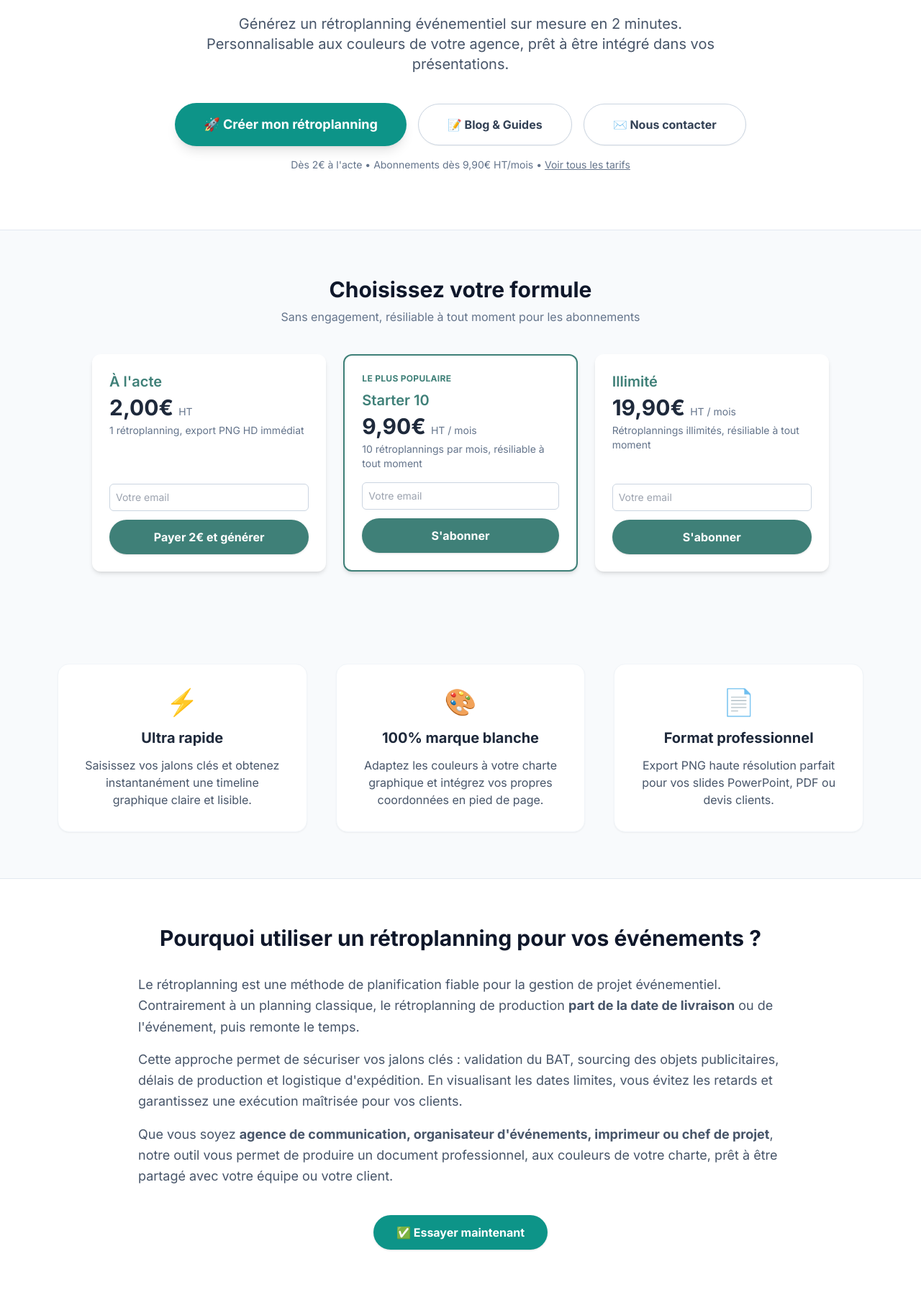
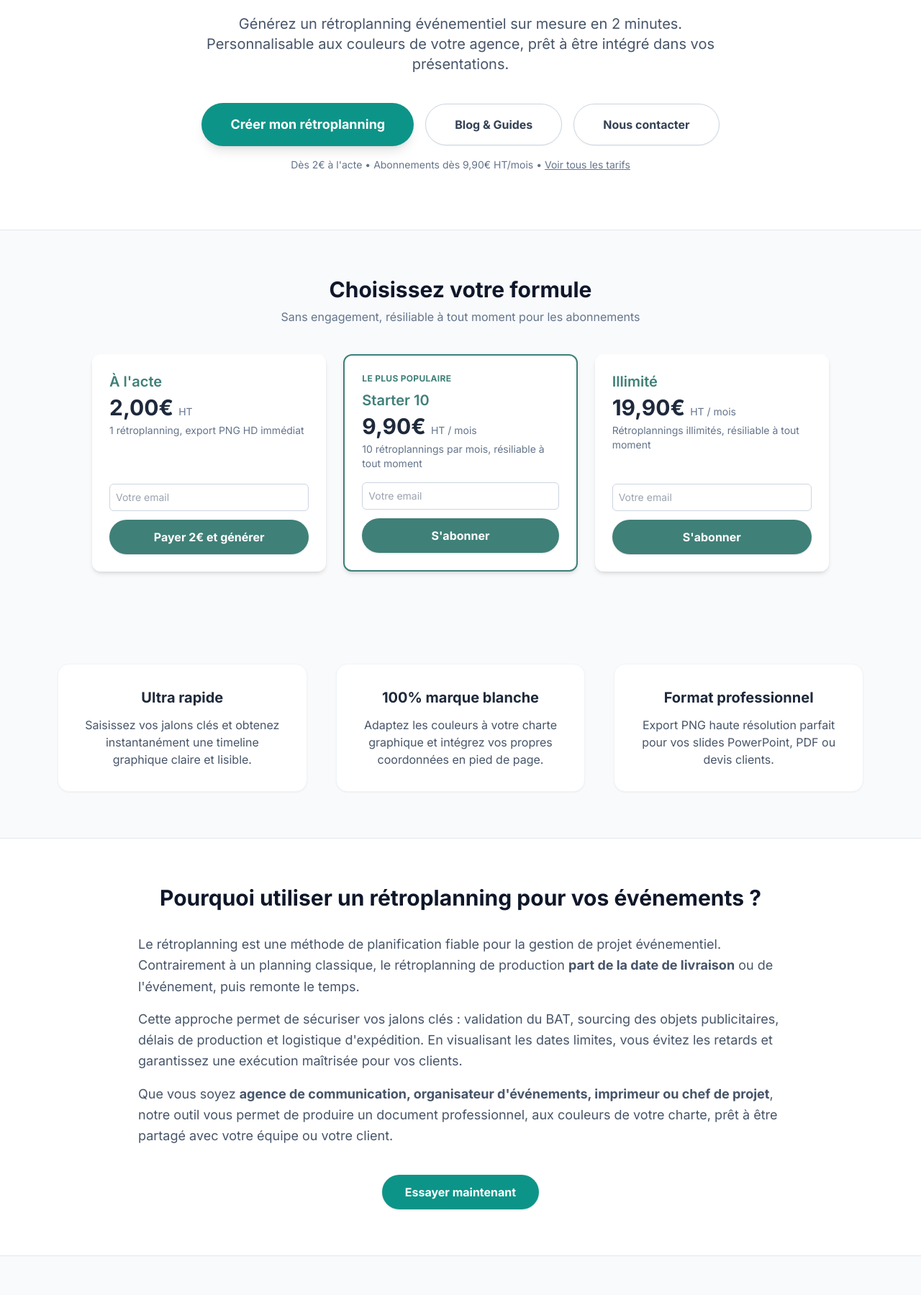
Before and after one commit to Omnipub/Retroplanning, a Flask app: page / in a window 1280 px wide. Shown: the part 205-2004 px from the top of the page at 72% size. Run offline with Flask 3, Linux system fonts and the light colour scheme; parts of the project's set-up code (start-up, migrations or seed data) failed here and were passed over; some libraries are stand-ins or nearby versions.

Commit message:
Update landing.html

```diff
--- a/templates/landing.html
+++ b/templates/landing.html
@@ -121,17 +121,17 @@
 
                 <a href="/modeles"
                    class="inline-block bg-teal-600 hover:bg-teal-700 text-white font-bold py-4 px-10 rounded-full shadow-lg transition transform hover:scale-105 text-lg">
-                    🚀 Créer mon rétroplanning
+                    Créer mon rétroplanning
                 </a>
 
                 <a href="/blog"
                    class="inline-block bg-white hover:bg-slate-100 text-slate-700 font-bold py-4 px-10 rounded-full border border-slate-300 shadow-sm transition">
-                    📝 Blog &amp; Guides
+                    Blog &amp; Guides
                 </a>
 
                 <a href="mailto:{{ contact_email }}?subject=Demande%20d%27information%20R%C3%A9troplanning"
                    class="inline-block bg-white hover:bg-slate-100 text-slate-700 font-bold py-4 px-10 rounded-full border border-slate-300 shadow-sm transition">
-                    ✉️ Nous contacter
+                    Nous contacter
                 </a>
 
             </div>
@@ -210,7 +210,6 @@
         <div class="grid grid-cols-1 md:grid-cols-3 gap-10 text-center">
 
             <div class="bg-white p-8 rounded-2xl shadow-sm border border-slate-100">
-                <div class="text-4xl mb-4">⚡</div>
                 <h2 class="text-xl font-bold mb-3">Ultra rapide</h2>
                 <p class="text-slate-600">
                     Saisissez vos jalons clés et obtenez instantanément une timeline graphique claire et lisible.
@@ -218,7 +217,6 @@
             </div>
 
             <div class="bg-white p-8 rounded-2xl shadow-sm border border-slate-100">
-                <div class="text-4xl mb-4">🎨</div>
                 <h2 class="text-xl font-bold mb-3">100% marque blanche</h2>
                 <p class="text-slate-600">
                     Adaptez les couleurs à votre charte graphique et intégrez vos propres coordonnées en pied de page.
@@ -226,7 +224,6 @@
             </div>
 
             <div class="bg-white p-8 rounded-2xl shadow-sm border border-slate-100">
-                <div class="text-4xl mb-4">📄</div>
                 <h2 class="text-xl font-bold mb-3">Format professionnel</h2>
                 <p class="text-slate-600">
                     Export PNG haute résolution parfait pour vos slides PowerPoint, PDF ou devis clients.
@@ -269,7 +266,7 @@
             <div class="mt-10 text-center">
                 <a href="/modeles"
                    class="inline-block bg-teal-600 hover:bg-teal-700 text-white font-bold py-3 px-8 rounded-full shadow transition">
-                    ✅ Essayer maintenant
+                    Essayer maintenant
                 </a>
             </div>
 
@@ -294,7 +291,7 @@
 
             <a href="/blog"
                class="inline-block bg-teal-600 hover:bg-teal-700 text-white font-bold py-3 px-8 rounded-full shadow transition">
-                📝 Lire le blog
+                Lire le blog
             </a>
 
         </div>
```
